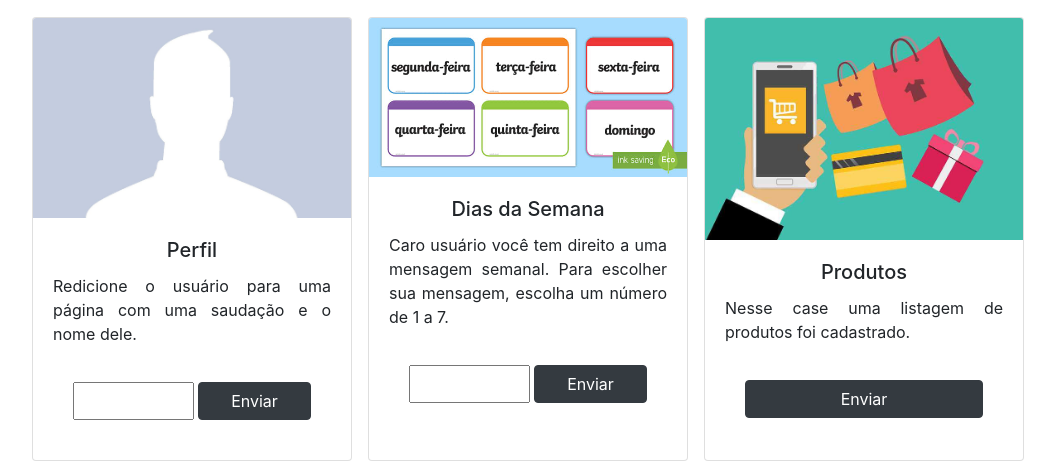
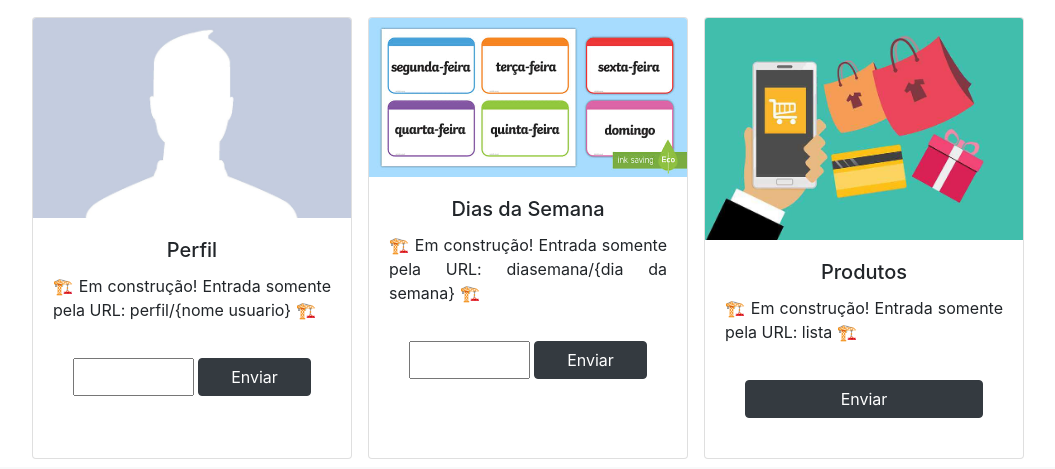
Before and after one commit to VrBnDev/PW2024.2, a Django app: page /desafio/ in a window 1280 px wide. Shown: the part 373-842 px from the top of the page, without its empty margins (61-1116 px from the left). Run offline with Django 4.2, Linux system fonts and the light colour scheme; some libraries are stand-ins or nearby versions.

Commit message:
fix(redirecionamento): aplicando paliativo em botões que não estão redirecionando os usuários para rotas corretas e posicionamento de botão na tela de lista.

```diff
--- a/home/templates/partials/card.html
+++ b/home/templates/partials/card.html
@@ -7,10 +7,11 @@
         <h5 class="card-title text-center">{{item.nome}}</h5>
         <p class="card-text text-justify">{{item.descricao}}</p>
         <form class="form-inline" method='post'>
+          {% csrf_token %}
           <div class="card-body">
             <div class="d-flex">
               <input class="col-sm col-6 mr-1" style="display: {{ item.input }};">
-              <button href="" class="btn btn-dark col-sm col-6">Enviar</button>
+              <button href="{% url item.url %}" class="btn btn-dark col-sm col-6">Enviar</button>
           </div>
           </div>
         </form>
--- a/home/templates/produto/lista.html
+++ b/home/templates/produto/lista.html
@@ -6,7 +6,7 @@
 
     <h1 class="text-center">Lista de Produtos</h1>
 
-    <a class="m-3 btn btn-secondary" href="{% url 'formularioproduto' %}">Novo Produto</a>
+    <div class='text-center'><a class="m-3 btn btn-secondary" href="{% url 'formularioproduto' %}">Novo Produto</a></div>
 
     <table class="text-center mx-auto" border="1" width='400'>
         <tr>
--- a/home/views.py
+++ b/home/views.py
@@ -17,9 +17,9 @@ def contato(request):
 def desafio(request):
     contexto = {
         'lista' :[
-        {'id': 1, 'nome': 'Perfil','descricao': 'Redicione o usuário para uma página com uma saudação e o nome dele.', 'imagem': "perfil.jpg", "input": "inline", 'url': "perfil"},
-        {'id': 2, 'nome': 'Dias da Semana','descricao': 'Caro usuário você tem direito a uma mensagem semanal. Para escolher sua mensagem, escolha um número de 1 a 7.', 'imagem': "diassemanas.png", "input": "inline", 'url': "diasemana"},
-        {'id': 3, 'nome': 'Produtos','descricao': 'Nesse case uma listagem de produtos foi cadastrado.', 'imagem': "produtos.jpg", "input": "none", 'url': "produto"},
+        {'id': 1, 'nome': 'Perfil','descricao': '🏗 Em construção! Entrada somente pela URL: perfil/{nome usuario} 🏗 ', 'imagem': "perfil.jpg", "input": "inline", 'url': "desafio"},
+        {'id': 2, 'nome': 'Dias da Semana','descricao': '🏗 Em construção! Entrada somente pela URL: diasemana/{dia da semana} 🏗', 'imagem': "diassemanas.png", "input": "inline", 'url': "desafio"},
+        {'id': 3, 'nome': 'Produtos','descricao': '🏗 Em construção! Entrada somente pela URL: lista 🏗', 'imagem': "produtos.jpg", "input": "none", 'url': "desafio"}
     ]}
 
     return render(request, 'desafio.html', contexto)
```
